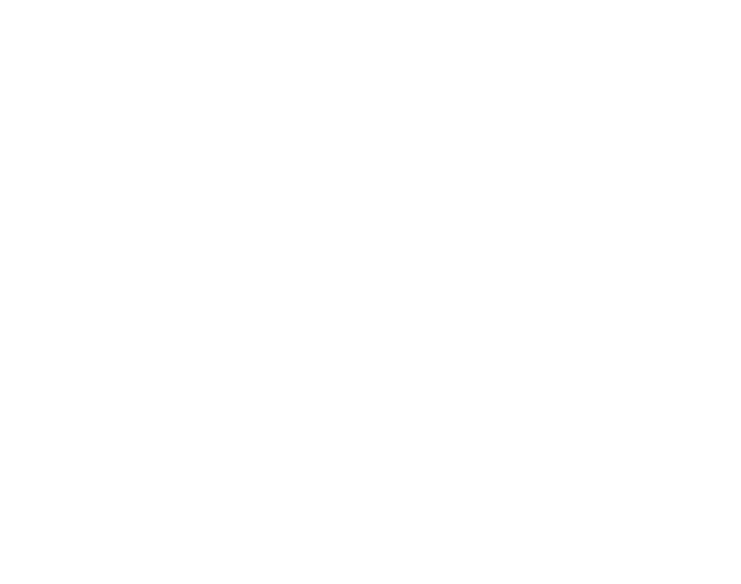
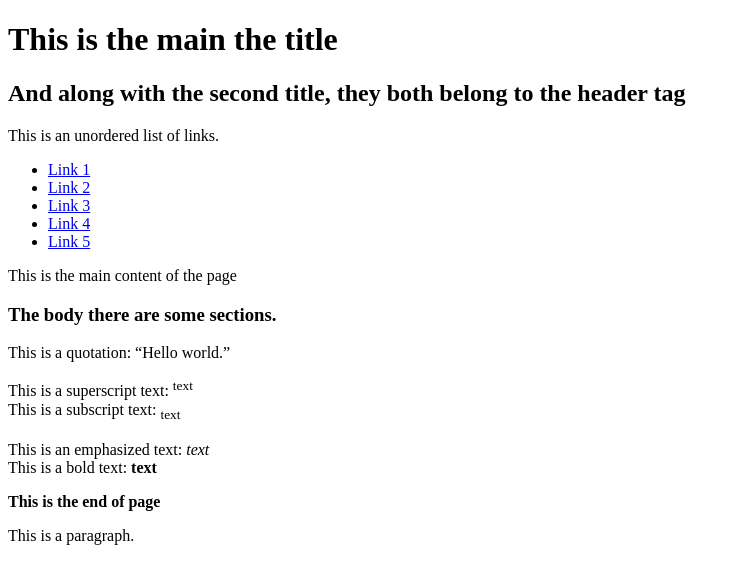
Before and after one commit to iTzRusso10/Modulo-HTML, a plain HTML site: page index.html in a window 1280 px wide. Shown: the whole page, without its empty margins (0-741 px from the left). Drawn offline with Linux system fonts and the light colour scheme.

Commit message:
HTML-tags (Secondo Esercizio)

```diff
--- a/index.html
+++ b/index.html
@@ -1,12 +1,51 @@
 <!DOCTYPE html>
 <html lang="en">
-<head>
-    <meta charset="UTF-8">
-    <meta http-equiv="X-UA-Compatible" content="IE=edge">
-    <meta name="viewport" content="width=device-width, initial-scale=1.0">
-    <title>Document</title>
-</head>
-<body>
-
-</body>
+  <head>
+    <meta charset="UTF-8" />
+    <meta http-equiv="X-UA-Compatible" content="IE=edge" />
+    <meta name="viewport" content="width=device-width, initial-scale=1.0" />
+    <title>HTML-tags Exercise</title>
+  </head>
+  <body>
+    <div>
+      <h1>This is the main the title</h1>
+      <h2>
+        And along with the second title, they both belong to the header tag
+      </h2>
+    </div>
+    <div>
+      <p>This is an unordered list of links.</p>
+      <ul>
+        <li><a href="https://google.it">Link 1</a></li>
+        <li><a href="https://google.it">Link 2</a></li>
+        <li><a href="https://google.it">Link 3</a></li>
+        <li><a href="https://google.it">Link 4</a></li>
+        <li><a href="https://google.it">Link 5</a></li>
+      </ul>
+    </div>
+    <section>
+      <div>
+        <p>This is the main content of the page</p>
+      </div>
+      <div>
+        <h3>The body there are some sections.</h3>
+        <p>This is a quotation: <q>Hello world.</q></p>
+      </div>
+      <div>
+        This is a superscript text: <sup>text</sup>
+        <br />
+        This is a subscript text: <sub>text</sub>
+      </div>
+      <br />
+      <div>
+        This is an emphasized text: <em>text</em>
+        <br />
+        This is a bold text: <strong>text</strong>
+      </div>
+    </section>
+    <section>
+      <p><strong>This is the end of page</strong></p>
+      <p>This is a paragraph.</p>
+    </section>
+  </body>
 </html>
```
